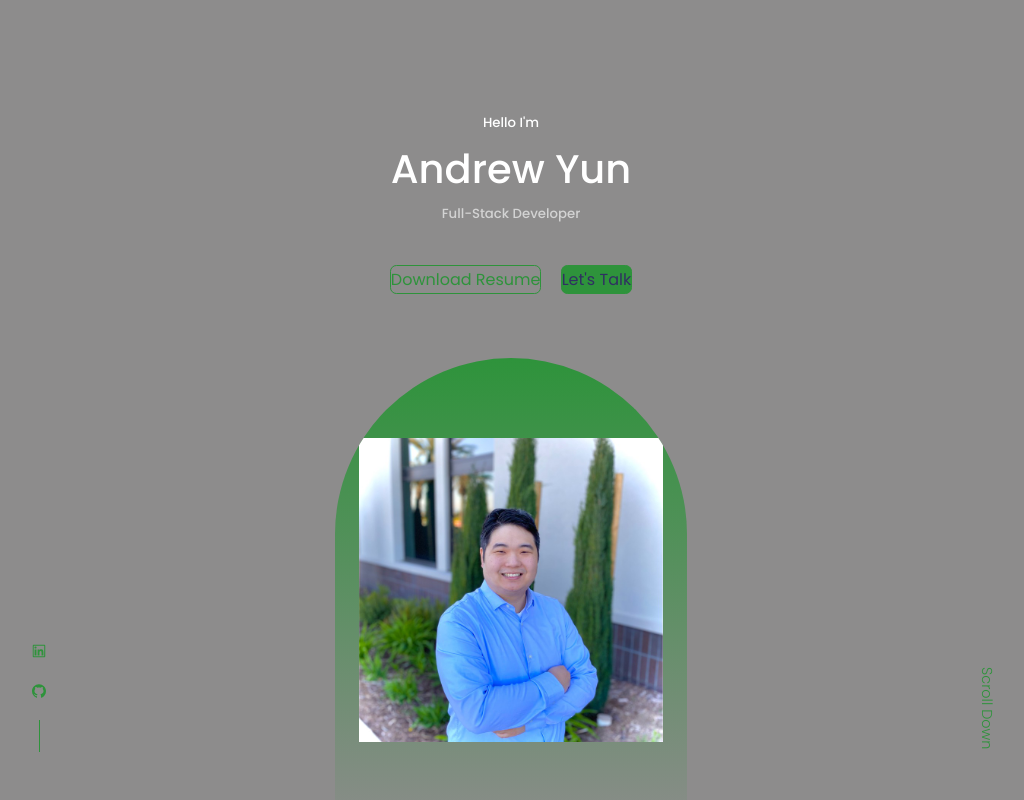
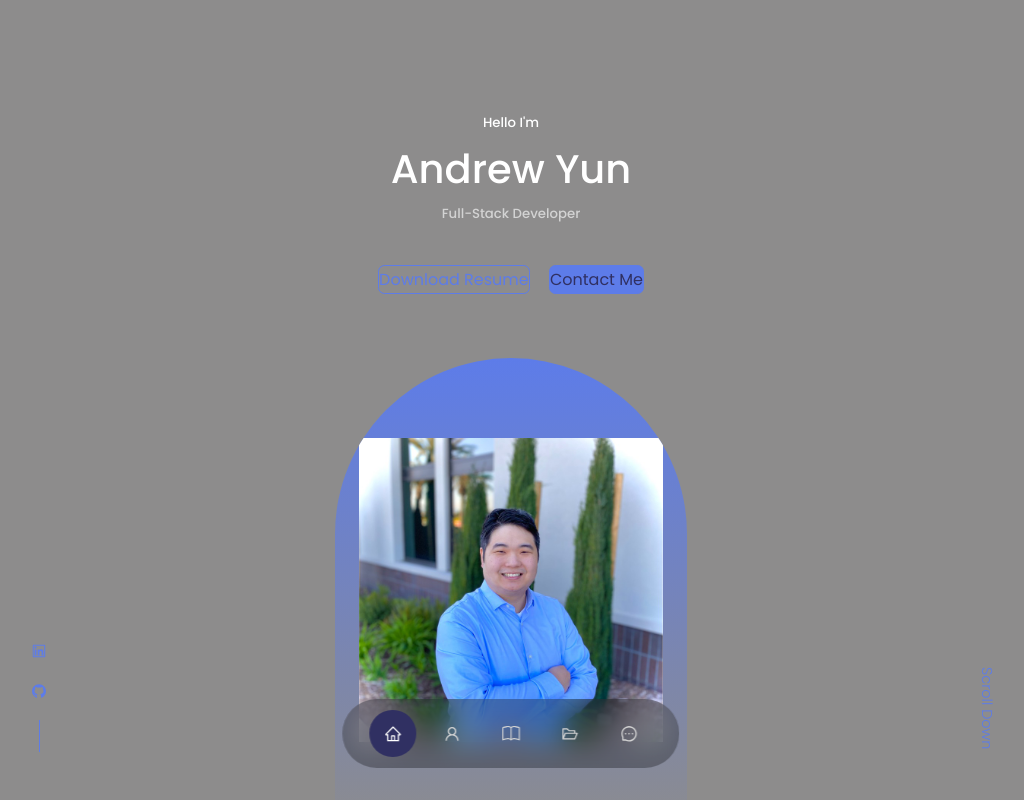
Before and after one commit to Andrewy2416/reactprofessional, a React (Create React App) app: page / in a window 1280 px wide. Shown: the top 800 px of the page, without its empty margins (129-1153 px from the left). Built offline with nearby package versions, Linux system fonts and the light colour scheme.

Commit message:
Added useState to the navbar to have the background show for active css class

```diff
--- a/src/components/header/CTA.jsx
+++ b/src/components/header/CTA.jsx
@@ -5,7 +5,7 @@
   return (
     <div className='cta'>
       <a href={Resume} download className='btn'>Download Resume</a>
-      <a href="#contact" className='btn btn-primary'>Let's Talk</a>
+      <a href="#contact" className='btn btn-primary'>Contact Me</a>
     </div>
   )
 }
--- a/src/components/nav/Nav.jsx
+++ b/src/components/nav/Nav.jsx
@@ -5,12 +5,14 @@
 import {BsBook} from 'react-icons/bs'
 import {AiOutlineFolderOpen} from 'react-icons/ai'
 import {AiOutlineMessage} from 'react-icons/ai'
+import { useState } from 'react'
 
 const Nav = () => {
+  const [activeNav, setActiveNav] = useState('#')
   return (
     <nav>
-      <a href="#"><AiOutlineHome/></a>
-      <a href="#about"><AiOutlineUser/></a>
+      <a href="#" onClick={() => setActiveNav('#')} className={activeNav === '#' ? 'active' : ''}><AiOutlineHome/></a>
+      <a href="#about" onClick={() => setActiveNav('#about')} className={activeNav === '#about' ? 'active' : ''} ><AiOutlineUser/></a>
       <a href="#experience"><BsBook/></a>
       <a href="#portfolio"><AiOutlineFolderOpen/></a>
       <a href="#contact"><AiOutlineMessage/></a>
--- a/src/components/nav/nav.css
+++ b/src/components/nav/nav.css
@@ -0,0 +1,33 @@
+nav {
+    background: rgba(0, 0, 0, 0.3);
+    width: max-content;
+    display: block;
+    padding: 0.7rem 1.7rem;
+    z-index: 2;
+    position: fixed;
+    left: 50%;
+    transform: translateX(-50%);
+    bottom: 2rem;
+    display: flex;
+    gap: 0.8rem;
+    border-radius: 3rem;
+    backdrop-filter: blur(15px);
+}
+
+nav a {
+    background: transparent;
+    padding: 0.9rem;
+    border-radius: 50%;
+    display: flex;
+    color: var(--color-light);
+    font-size: 1.1rem;
+}
+
+nav a:hover {
+    background: rgba(0, 0, 0, 0.3)
+}
+
+nav a.active {
+    background: var(--color-bg);
+    color: var(--color-white);
+}
--- a/src/index.css
+++ b/src/index.css
@@ -14,7 +14,7 @@
 :root {
     --color-bg: #303062;
     --color-bg-variant: purple;
-    --color-primary: rgb(46, 147, 59);
+    --color-primary: rgb(93, 124, 233);
     --color-primary-variant: teal;
     --color-white: white;
     --color-light: lightgrey;
```
